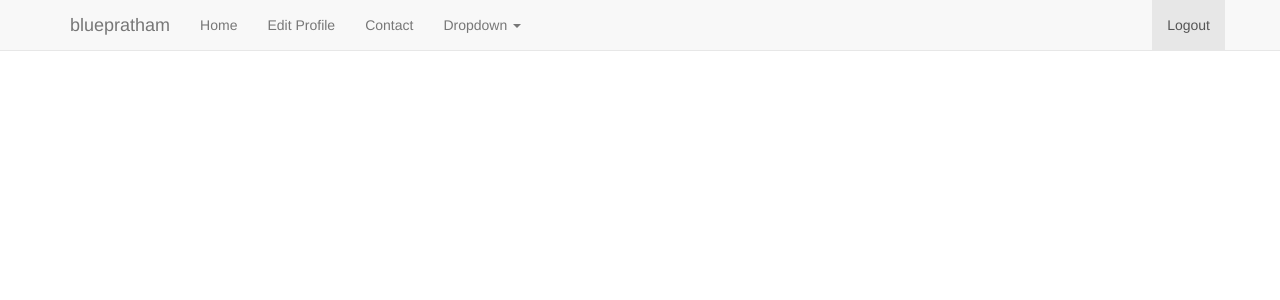
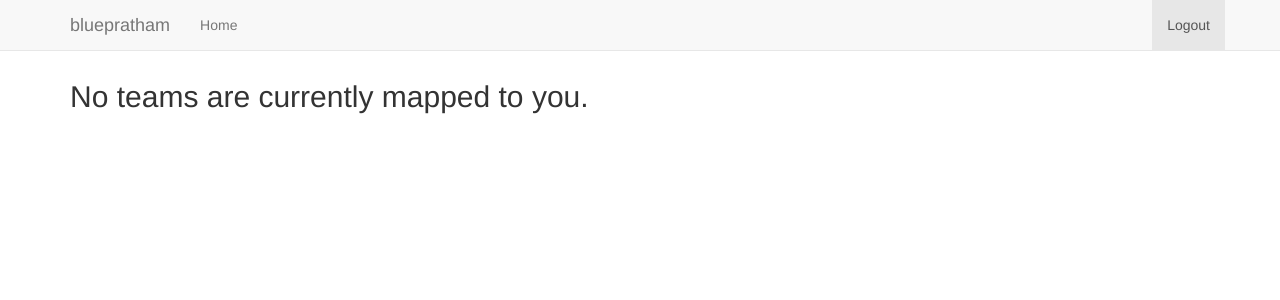
Before and after one commit to bluepratham/IM-Portal, a Django app: page /account/evaluate/ in a window 1280 px wide. Shown: the top 300 px of the page. Run offline with Django 3.2, Linux system fonts and the light colour scheme; a user stored in the database is signed in; data comes from the database, SQL or seed files in the repository; both versions use the stored data as it was after the commit; some libraries are stand-ins or nearby versions.

Commit message:
if client got no teams mapped,it will quote that no teams mapped

```diff
--- a/accounts/templates/accounts/viewTeams.html
+++ b/accounts/templates/accounts/viewTeams.html
@@ -1,6 +1,8 @@
 {% extends 'base.html' %}
 
 {% block body %}
+    {% if teams %}
+        <h2>Following teams are mapped to you:</h2>
   <!---  <ul class="list-group">
         {% for team in teams %}
             <li class="list-group-item">
@@ -10,6 +12,9 @@
         {% endfor %}
     </ul>
     --->
+    {% else %}
+        <h2> No teams are currently mapped to you.</h2>
+    {% endif %}
     <br><br><br>
 
     <div class="row">
--- a/accounts/templates/base.html
+++ b/accounts/templates/base.html
@@ -27,6 +27,7 @@
 
               <ul class="nav navbar-nav">
                 <li ><a href="/account/">Home</a></li>
+                  {% if  user.groups.all.0.name == 'ironmen' %}
                 <li><a href="/account/edit_userprofile/">Edit Profile</a></li>
                 <li><a href="/ironman/contact/">Contact</a></li>
                 <li class="dropdown">
@@ -41,6 +42,7 @@
                     <li><a href="#">One more separated link</a></li>
                   </ul>
                 </li>
+                      {% endif %}
               </ul>
               <ul class="nav navbar-nav navbar-right">
                   <li class="active"><a href="/account/logout/">Logout<span class="sr-only">(current)</span></a></li>
```
Also changed, not shown: db.sqlite3.
